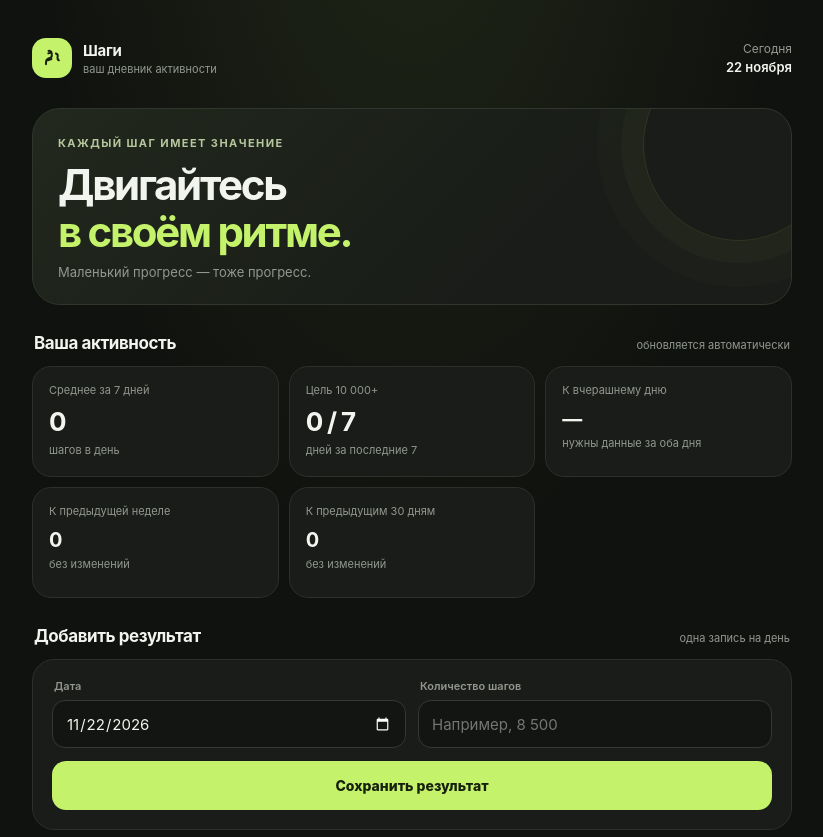
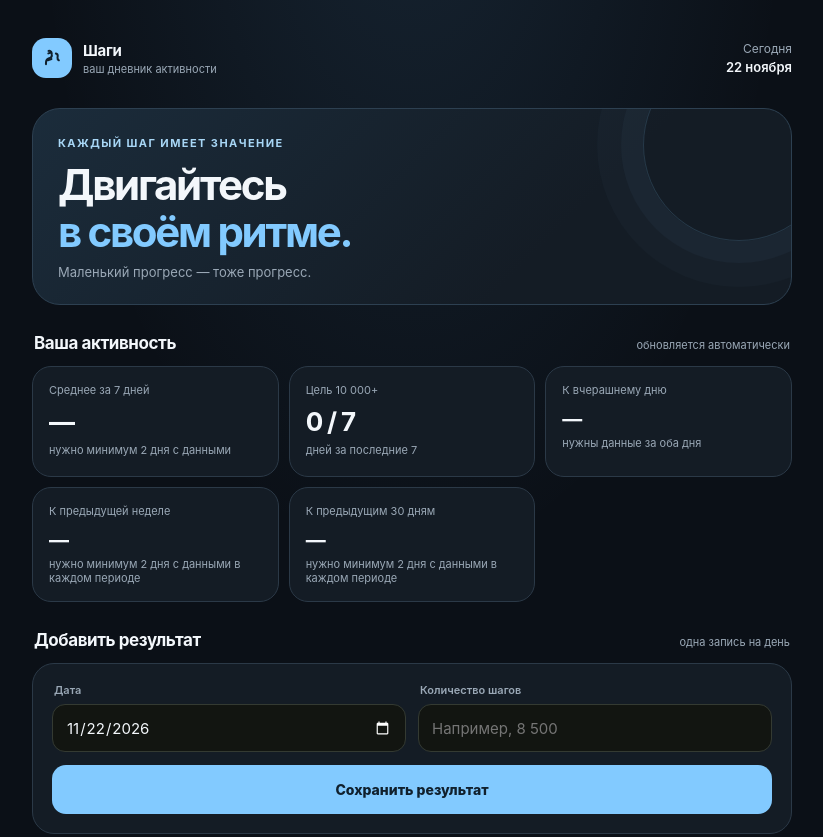
Before and after one commit to nikita-tsygan/step-tracker, a plain HTML site: page index.html in a window 1280 px wide. Shown: the top 837 px of the page, without its empty margins (228-1051 px from the left). Drawn offline with Linux system fonts and the light colour scheme.

Commit message:
Изменение цветов интерфейса и корректности отобрадения размера полей ввода данных

```diff
--- a/index.html
+++ b/index.html
@@ -3,7 +3,7 @@
 <head>
   <meta charset="utf-8">
   <meta name="viewport" content="width=device-width, initial-scale=1, viewport-fit=cover">
-  <meta name="theme-color" content="#10120f">
+  <meta name="theme-color" content="#0b1017">
   <meta name="apple-mobile-web-app-capable" content="yes">
   <meta name="apple-mobile-web-app-status-bar-style" content="black-translucent">
   <meta name="apple-mobile-web-app-title" content="Шаги">
@@ -12,15 +12,15 @@
   <style>
     :root {
       color-scheme: dark;
-      --bg: #10120f;
-      --surface: #191c18;
-      --surface-raised: #20241f;
-      --line: #2b302a;
-      --text: #f2f4ef;
-      --muted: #92988f;
-      --green: #c4f36b;
-      --green-dark: #27351b;
-      --red: #ff8f86;
+      --bg: #0b1017;
+      --surface: #141c25;
+      --surface-raised: #1d2833;
+      --line: #2b3947;
+      --text: #f3f7fb;
+      --muted: #9aa8b6;
+      --accent: #82caff;
+      --accent-dark: #18364c;
+      --negative: #a7b3c0;
       --radius: 22px;
       font-family: -apple-system, BlinkMacSystemFont, "Segoe UI", sans-serif;
       font-synthesis: none;
@@ -36,7 +36,7 @@
       min-height: 100vh;
       min-height: 100dvh;
       background:
-        radial-gradient(ellipse at 50% -18%, rgba(196, 243, 107, .09), transparent 42%),
+        radial-gradient(ellipse at 50% -18%, rgba(105, 183, 245, .12), transparent 42%),
         var(--bg);
       color: var(--text);
     }
@@ -64,8 +64,8 @@
       height: 40px;
       place-items: center;
       border-radius: 14px;
-      background: var(--green);
-      color: #17200d;
+      background: var(--accent);
+      color: #10202d;
     }
     .brand-mark svg { width: 22px; height: 22px; }
     .brand-name { font-size: 15px; font-weight: 720; letter-spacing: -.02em; }
@@ -77,9 +77,9 @@
       position: relative;
       overflow: hidden;
       padding: 27px 25px 24px;
-      border: 1px solid #30362c;
+      border: 1px solid #2d4051;
       border-radius: 28px;
-      background: linear-gradient(135deg, #22281d, #191c18 65%);
+      background: linear-gradient(135deg, #1b2c3b, #141c25 68%);
     }
     .hero::after {
       position: absolute;
@@ -87,15 +87,15 @@
       right: -44px;
       width: 190px;
       height: 190px;
-      border: 1px solid rgba(196, 243, 107, .12);
+      border: 1px solid rgba(130, 202, 255, .16);
       border-radius: 50%;
-      box-shadow: 0 0 0 22px rgba(196, 243, 107, .025), 0 0 0 46px rgba(196, 243, 107, .02);
+      box-shadow: 0 0 0 22px rgba(130, 202, 255, .035), 0 0 0 46px rgba(130, 202, 255, .025);
       content: "";
       pointer-events: none;
     }
     .eyebrow {
       margin: 0 0 11px;
-      color: #b6c69d;
+      color: #a8d7f6;
       font-size: 11px;
       font-weight: 700;
       letter-spacing: .13em;
@@ -108,7 +108,7 @@
       letter-spacing: -.055em;
       line-height: 1.12;
     }
-    .hero-title span { color: var(--green); }
+    .hero-title span { color: var(--accent); }
     .hero-subtitle { margin: 9px 0 0; color: var(--muted); font-size: 13px; }
 
     .section-heading {
@@ -149,8 +149,8 @@
     }
     .stat-value.compact { font-size: 20px; }
     .stat-detail { margin-top: 6px; color: var(--muted); font-size: 11px; }
-    .positive { color: var(--green); }
-    .negative { color: var(--red); }
+    .positive { color: var(--accent); }
+    .negative { color: var(--negative); }
 
     .entry-card {
       padding: 19px;
@@ -158,7 +158,8 @@
       border-radius: var(--radius);
       background: var(--surface);
     }
-    .form-grid { display: grid; grid-template-columns: 1fr 1fr; gap: 12px; }
+    .form-grid { display: grid; grid-template-columns: repeat(2, minmax(0, 1fr)); gap: 12px; }
+    .form-grid > div { min-width: 0; }
     .field-label {
       display: block;
       margin: 0 0 7px 2px;
@@ -167,27 +168,34 @@
       font-weight: 600;
     }
     .field-input {
+      display: block;
       width: 100%;
-      min-height: 48px;
+      min-width: 0;
+      height: 48px;
       padding: 0 13px;
       border: 1px solid #343a32;
       border-radius: 13px;
+      box-sizing: border-box;
       outline: none;
       background: #121511;
       color: var(--text);
       font-size: 15px;
       transition: border-color .15s, box-shadow .15s;
     }
-    .field-input:focus { border-color: var(--green); box-shadow: 0 0 0 3px rgba(196, 243, 107, .1); }
-    input[type="date"] { color-scheme: dark; }
+    .field-input:focus { border-color: var(--accent); box-shadow: 0 0 0 3px rgba(130, 202, 255, .14); }
+    input[type="date"] {
+      color-scheme: dark;
+      -webkit-appearance: none;
+      appearance: none;
+    }
     .save-button {
       width: 100%;
       min-height: 49px;
       margin-top: 13px;
       border: 0;
       border-radius: 14px;
-      background: var(--green);
-      color: #17200d;
+      background: var(--accent);
+      color: #10202d;
       font-size: 14px;
       font-weight: 760;
       cursor: pointer;
@@ -225,7 +233,7 @@
       border-bottom: 1px solid #292d28;
     }
     .history-row:last-child { border-bottom: 0; }
-    .history-row.goal-row { background: linear-gradient(90deg, rgba(196, 243, 107, .085), transparent 85%); }
+    .history-row.goal-row { background: linear-gradient(90deg, rgba(130, 202, 255, .12), transparent 85%); }
     .history-date { font-size: 13px; font-weight: 610; }
     .history-weekday { display: block; margin-top: 4px; color: var(--muted); font-size: 10px; font-weight: 450; }
     .history-steps { white-space: nowrap; font-size: 13px; font-weight: 680; }
@@ -234,8 +242,8 @@
       margin-left: 5px;
       padding: 3px 6px;
       border-radius: 7px;
-      background: var(--green-dark);
-      color: var(--green);
+      background: var(--accent-dark);
+      color: var(--accent);
       font-size: 9px;
       font-weight: 760;
       vertical-align: 1px;
@@ -294,9 +302,9 @@
       max-width: calc(100% - 36px);
       margin: auto;
       padding: 12px 16px;
-      border: 1px solid #414a37;
+      border: 1px solid #39536a;
       border-radius: 13px;
-      background: #252b20;
+      background: #1d2b37;
       color: var(--text);
       font-size: 12px;
       box-shadow: 0 12px 35px rgba(0, 0, 0, .35);
@@ -370,7 +378,7 @@
         <article class="stat-card">
           <div class="stat-label">Среднее за 7 дней</div>
           <strong class="stat-value" id="avg7">—</strong>
-          <div class="stat-detail">шагов в день</div>
+          <div class="stat-detail" id="avg7Detail">шагов в день</div>
         </article>
         <article class="stat-card">
           <div class="stat-label">Цель 10 000+</div>
@@ -531,17 +539,21 @@
         return records.find((record) => record.date === dateString);
       }
 
-      function rangeAverage(endOffset, length) {
+      function rangeStats(endOffset, length) {
         const today = new Date();
         today.setHours(0, 0, 0, 0);
         let total = 0;
+        let count = 0;
         for (let offset = endOffset; offset < endOffset + length; offset += 1) {
           const date = new Date(today);
           date.setDate(today.getDate() - offset);
           const record = recordFor(localDateString(date));
-          if (record) total += record.steps;
+          if (record) {
+            total += record.steps;
+            count += 1;
+          }
         }
-        return total / length;
+        return { average: total / length, count };
       }
 
       function deltaText(current, previous) {
@@ -562,17 +574,23 @@
       }
 
       function updateComparison(valueId, detailId, current, previous) {
-        const result = deltaText(current, previous);
         const value = byId(valueId);
+        value.classList.remove("positive", "negative");
+        if (current.count < 2 || previous.count < 2) {
+          value.textContent = "—";
+          byId(detailId).textContent = "нужно минимум 2 дня с данными в каждом периоде";
+          return;
+        }
+        const result = deltaText(current.average, previous.average);
         value.textContent = result.value;
-        value.classList.remove("positive", "negative");
         if (result.className) value.classList.add(result.className);
         byId(detailId).textContent = result.detail;
       }
 
       function renderSummary() {
-        const avg = rangeAverage(0, 7);
-        byId("avg7").textContent = formatNumber(Math.round(avg));
+        const avg = rangeStats(0, 7);
+        byId("avg7").textContent = avg.count >= 2 ? formatNumber(Math.round(avg.average)) : "—";
+        byId("avg7Detail").textContent = avg.count >= 2 ? "шагов в день" : "нужно минимум 2 дня с данными";
 
         const today = new Date();
         today.setHours(0, 0, 0, 0);
@@ -605,8 +623,8 @@
           byId("yesterdayDetail").textContent = "шагов к вчерашнему дню";
         }
 
-        updateComparison("weekDelta", "weekDetail", rangeAverage(0, 7), rangeAverage(7, 7));
-        updateComparison("monthDelta", "monthDetail", rangeAverage(0, 30), rangeAverage(30, 30));
+        updateComparison("weekDelta", "weekDetail", rangeStats(0, 7), rangeStats(7, 7));
+        updateComparison("monthDelta", "monthDetail", rangeStats(0, 30), rangeStats(30, 30));
       }
 
       function icon(name) {
```
